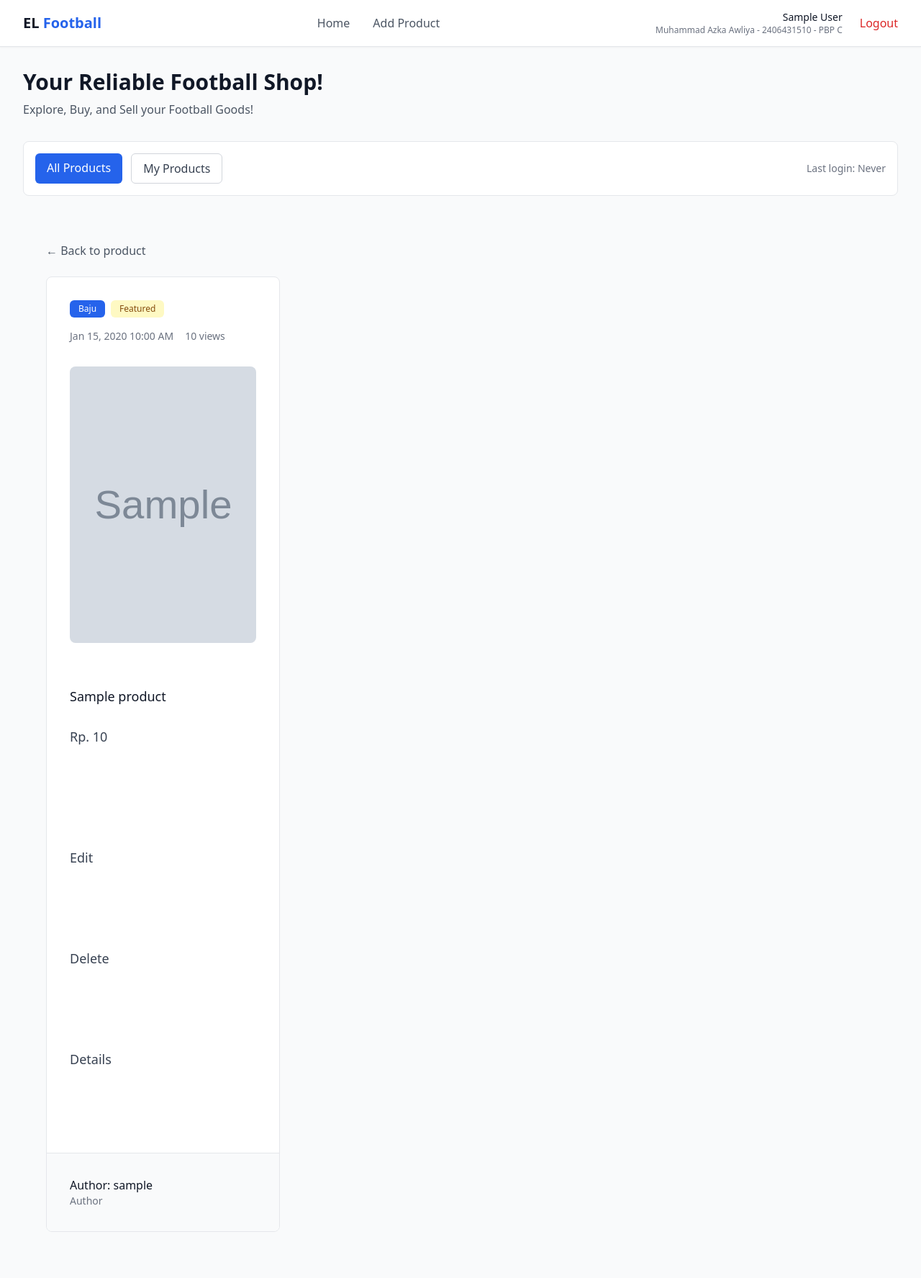
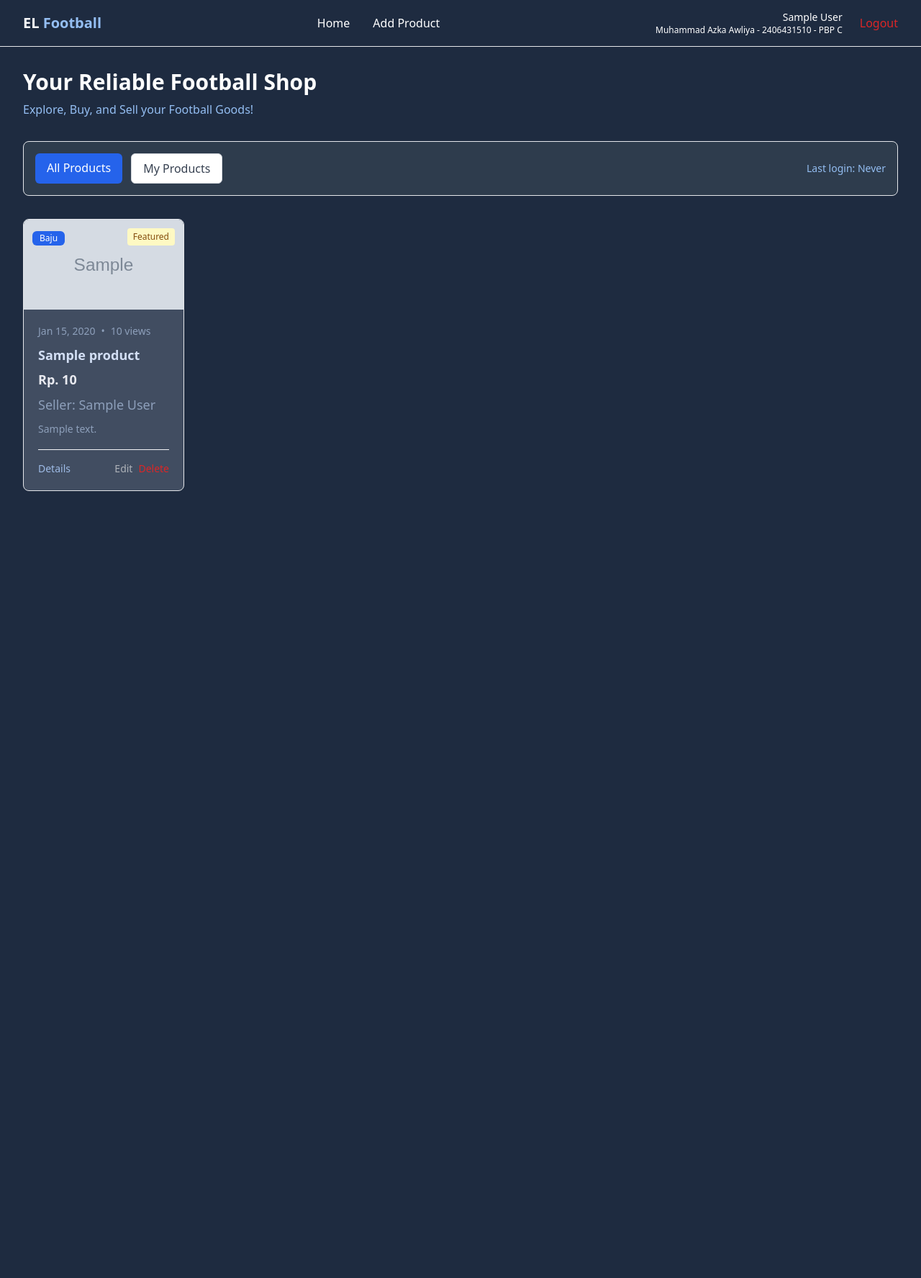
Before and after one commit to AsukaOurijya/el-football, a Django app: page / in a window 1280 px wide. Shown: the whole page at 72% size. After the commit the page ends 682 px from the top, so only its background shows below. Run offline with Django 5.2, Linux system fonts and the light colour scheme; a user stored in the database is signed in; tables that the repository leaves empty hold one stand-in row (values such as "Sample post"); grey boxes marked "Sample" are stand-in pictures; some libraries are stand-ins or nearby versions.

Commit message:
working on css

```diff
--- a/main/templates/addpro.html
+++ b/main/templates/addpro.html
@@ -4,7 +4,7 @@
 {% endblock meta %}
 
 {% block content %}
-<div class="bg-gray-50 w-full min-h-screen">
+<div class="bg-[#1e2b40] w-full min-h-screen">
   <div class="max-w-3xl mx-auto px-4 sm:px-6 lg:px-8 py-8">
 
     <!-- Back Navigation -->
--- a/main/templates/card_product.html
+++ b/main/templates/card_product.html
@@ -1,26 +1,83 @@
-{% extends 'base.html' %}
 {% load static %}
+<article class="bg-[#414d61] rounded-lg border border-gray-200 hover:shadow-lg transition-shadow duration-300 overflow-hidden">
+  <!-- Thumbnail -->
+  <div class="aspect-[16/9] relative overflow-hidden">
+    {% if product.thumbnail %}
+      <img src="{{ product.thumbnail }}" alt="{{ product.name }}" class="w-full h-full object-cover">
+    {% else %}
+      <div class="w-full h-full bg-gray-200"></div>
+    {% endif %}
 
-{% block meta %}
-<title>Product List</title>
-{% endblock meta %}
-
-{% block content %}
-{% include 'navbar.html' %}
-<div class="bg-gray-50 w-full pt-16 min-h-screen">
-  <div class="max-w-7xl mx-auto px-4 sm:px-6 lg:px-8 py-8">
-
-    <!-- Header Section -->
-    <div class="mb-8">
-      <h1 class="text-3xl font-bold text-gray-900 mb-2">Our Products</h1>
-      <p class="text-gray-600">Browse the collection of products in marketplace!</p>
+    <!-- Category Badge -->
+    <div class="absolute top-3 left-3">
+      <span class="inline-flex items-center px-2.5 py-0.5 rounded-md text-xs font-medium bg-blue-600 text-white">
+        {{ product.get_category_display }}
+      </span>
     </div>
 
-    <!-- Product Grid -->
-    {% if not product_list %}
-      <div class="bg-white rounded-lg border border-gray-200 p-12 text-center">
-        <div class="w-28 h-28 mx-auto mb-4">
-          <img src="{% static 'image/no-product.png' %}" alt="No product available" class="w-full h-full object-contain">
+    <!-- Status Badges -->
+    <div class="absolute top-3 right-3 flex space-x-2">
+      {% if product.is_featured %}
+        <span class="inline-flex items-center px-2 py-1 rounded text-xs font-medium bg-yellow-100 text-yellow-800">
+          Featured
+        </span>
+      {% endif %}
+    </div>
+  </div>
+
+  <!-- Content -->
+  <div class="p-5">
+    <div class="flex items-center text-sm text-[#8d9fba] mb-3">
+      <time datetime="{{ product.created_at|date:'c' }}">
+        {{ product.created_at|date:"M j, Y" }}
+      </time>
+      <span class="mx-2">•</span>
+      <span>{{ product.product_views }} views</span>
+    </div>
+
+    <h3 class="text-lg font-semibold text-[#d3dff5] mb-3 line-clamp-2 leading-tight">
+      <a href="{% url 'main:show_product' product.id %}" class="hover:text-[#809cd1] transition-colors">
+        {{ product.name }}
+      </a>
+    </h3>
+
+    <h3 class="text-lg font-semibold text-[#e9eaf0] mb-3 line-clamp-2 leading-tight">
+      <a href="{% url 'main:show_product' product.id %}">
+        Rp. {{ product.price }}
+      </a>
+    </h3>
+
+    <h5 class="text-lg font-500 text-[#8d9fba] mb-3 line-clamp-2 leading-tight">
+      <a href="{% url 'main:show_product' product.id %}">
+        Seller: {{ display_name|default:user.username }}
+      </a>
+    </h5>
+
+    <p class="text-[#8d9fba] text-sm leading-relaxed line-clamp-3 mb-4">
+      {{ product.description|truncatewords:20 }}
+    </p>
+
+    <!-- Action Buttons -->
+    {% if user.is_authenticated and product.user == user %}
+      <div class="flex items-center justify-between pt-4 border-t border-gray-100">
+        <a href="{% url 'main:show_product' product.id %}" class="text-[#9ebbe6] hover:text-[#566b8c] font-medium text-sm transition-colors">
+          Details
+        </a>
+        <div class="flex space-x-2">
+          <a href="{% url 'main:edit_product' product.id %}" class="text-[#aeb2b8] hover:text-[#566b8c] text-sm transition-colors">
+            Edit
+          </a>
+          <a href="{% url 'main:delete_product' product.id %}" class="text-red-600 hover:text-red-700 text-sm transition-colors">
+            Delete
+          </a>
         </div>
-        <h3 class="text-lg font-medium text-gray-900 mb-2">No products yet</h3>
-        <p
+      </div>
+    {% else %}
+      <div class="pt-4 border-t border-gray-100">
+        <a href="{% url 'main:show_product' product.id %}" class="text-[#9ebbe6] hover:text-[#566b8c] font-medium text-sm transition-colors">
+          Details →
+        </a>
+      </div>
+    {% endif %}
+  </div>
+</article>
--- a/main/templates/edit_product.html
+++ b/main/templates/edit_product.html
@@ -6,7 +6,7 @@
 {% endblock meta %}
 
 {% block content %}
-<div class="bg-gray-50 w-full min-h-screen">
+<div class="bg-[#1e2b40] w-full min-h-screen">
   <div class="max-w-3xl mx-auto px-4 sm:px-6 lg:px-8 py-8">
 
     <!-- Back Navigation -->
--- a/main/templates/login.html
+++ b/main/templates/login.html
@@ -5,7 +5,7 @@
 {% endblock meta %}
 
 {% block content %}
-<div class="bg-gray-50 w-full min-h-screen flex items-center justify-center p-8">
+<div class="bg-[#1e2b40] w-full min-h-screen flex items-center justify-center p-8">
   <div class="max-w-md w-full">
     <div class="bg-white rounded-lg border border-gray-200 p-6 sm:p-8 form-style">
       <div class="text-center mb-8">
--- a/main/templates/main.html
+++ b/main/templates/main.html
@@ -7,17 +7,17 @@
 
 {% block content %}
 {% include 'navbar.html' %}
-<div class="bg-gray-50 w-full pt-16 min-h-screen">
+<div class="bg-[#1e2b40] w-full pt-16 min-h-screen">
   <div class="max-w-7xl mx-auto px-4 sm:px-6 lg:px-8 py-8">
 
     <!-- Header Section -->
     <div class="mb-8">
-      <h1 class="text-3xl font-bold text-gray-900 mb-2">Your Reliable Football Shop!</h1>
-      <p class="text-gray-600">Explore, Buy, and Sell your Football Goods!</p>
+      <h1 class="text-3xl font-bold text-white mb-2">Your Reliable Football Shop</h1>
+      <p class="text-[#94bef2]">Explore, Buy, and Sell your Football Goods!</p>
     </div>
 
     <!-- Filter Section -->
-    <div class="flex flex-col sm:flex-row sm:items-center sm:justify-between mb-8 bg-white rounded-lg border border-gray-200 p-4">
+    <div class="flex flex-col sm:flex-row sm:items-center sm:justify-between mb-8 bg-[#2e3c4d] rounded-lg border border-gray-200 p-4">
       <div class="flex space-x-3 mb-4 sm:mb-0">
         <a href="?" class="{% if request.GET.filter == 'all' or not request.GET.filter  %} bg-blue-600 text-white{% else %}bg-white text-gray-700 border border-gray-300{% endif %} px-4 py-2 rounded-md font-medium transition-colors hover:bg-blue-600 hover:text-white">
           All Products
@@ -27,7 +27,7 @@
         </a>
       </div>
       {% if user.is_authenticated %}
-        <div class="text-sm text-gray-500">
+        <div class="text-sm text-[#94bef2]">
           Last login: {{ last_login }}
         </div>
       {% endif %}
@@ -44,13 +44,15 @@
           Add Product
         </a>
       </div>
-    {% else %}
-      <div class="grid grid-cols-1 md:grid-cols-2 lg:grid-cols-3 gap-6">
+
+      {% else %}
+      <div class="grid grid-cols-1 sm:grid-cols-2 md:grid-cols-3 lg:grid-cols-4 xl:grid-cols-5 gap-6">
         {% for product in product_list %}
-          {% include 'product_detail.html' with product=product %}
+          {% include 'card_product.html' with product=product %}
         {% endfor %}
       </div>
     {% endif %}
+
   </div>
 </div>
 {% endblock content %}
--- a/main/templates/navbar.html
+++ b/main/templates/navbar.html
@@ -1,19 +1,19 @@
-<nav class="fixed top-0 left-0 w-full bg-white border-b border-gray-200 shadow-sm z-50">
+<nav class="fixed top-0 left-0 w-full bg-[#1e2b40] border-b border-gray-200 shadow-sm z-50">
     <div class="max-w-7xl mx-auto px-6 lg:px-8">
         <div class="flex items-center justify-between h-16">
             <div class="flex items-center">
-                <h1 class="text-xl font-semibold text-gray-900">
-                EL<span class="text-blue-600"> Football</span>
+                <h1 class="text-xl font-semibold text-white">
+                EL<span class="text-[#94bef2]"> Football</span>
                 </h1>
             </div>
 
         <!-- Desktop Navigation -->
         <div class="hidden md:flex items-center space-x-8">
-            <a href="/" class="text-gray-600 hover:text-gray-900 font-medium transition-colors">
+            <a href="/" class="text-white hover:text-white font-medium transition-colors">
                 Home
             </a>
 
-            <a href="{% url 'main:add_product' %}" class="text-gray-600 hover:text-gray-900 font-medium transition-colors">
+            <a href="{% url 'main:add_product' %}" class="text-white hover:text-white font-medium transition-colors">
                 Add Product
             </a>
         </div>
@@ -22,14 +22,14 @@
         <div class="hidden md:flex items-center space-x-6">
             {% if user.is_authenticated %}
             <div class="text-right">
-                <div class="text-sm font-medium text-gray-900">{{ display_name|default:user.username }}</div>
-                <div class="text-xs text-gray-500">{{ name|default:user.username }} - {{ npm|default:"Student" }} - {{ class|default:"Class" }}</div>
+                <div class="text-sm font-medium text-white">{{ display_name|default:user.username }}</div>
+                <div class="text-xs text-white">{{ name|default:user.username }} - {{ npm|default:"Student" }} - {{ class|default:"Class" }}</div>
             </div>
             <a href="{% url 'main:logout' %}" class="text-red-600 hover:text-red-700 font-medium transition-colors">
                 Logout
             </a>
             {% else %}
-            <a href="{% url 'main:login' %}" class="text-gray-600 hover:text-gray-900 font-medium transition-colors">
+            <a href="{% url 'main:login' %}" class="text-white hover:text-white-900 font-medium transition-colors">
                 Login
             </a>
             <a href="{% url 'main:register' %}" class="bg-green-600 hover:bg-green-700 text-white px-4 py-2 rounded font-medium transition-colors">
@@ -40,7 +40,7 @@
 
         <!-- Mobile Menu Button -->
         <div class="md:hidden flex items-center">
-            <button class="mobile-menu-button p-2 text-gray-600 hover:text-gray-900 transition-colors">
+            <button class="mobile-menu-button p-2 text-white hover:text-white-900 transition-colors">
             <span class="sr-only">Open menu</span>
             <div class="w-6 h-6 flex flex-col justify-center items-center">
                 <span class="bg-current block transition-all duration-300 ease-out h-0.5 w-6 rounded-sm"></span>
@@ -56,11 +56,11 @@
         <div class="px-6 py-4 space-y-4">
         <!-- Mobile Navigation Links -->
         <div class="space-y-1">
-            <a href="/" class="block text-gray-600 hover:text-gray-900 font-medium py-3 transition-colors">
+            <a href="/" class="block text-white-600 hover:text-blue font-medium py-3 transition-colors">
             Home
             </a>
 
-            <a href="{% url 'main:add_product' %}" class="block text-gray-600 hover:text-gray-900 font-medium py-3 transition-colors">
+            <a href="{% url 'main:add_product' %}" class="block text-white hover:text-blue font-medium py-3 transition-colors">
             Add Product
             </a>
         </div>
@@ -69,15 +69,15 @@
         <div class="border-t border-gray-200 pt-4">
             {% if user.is_authenticated %}
             <div class="mb-4">
-                <div class="font-medium text-gray-900">{{ display_name|default:user.username }}</div>
-                <div class="text-sm text-gray-500">{{ name|default:user.username }} - {{ npm|default:"Student" }} - {{ class|default:"Class" }}</div>
+                <div class="font-medium text-white">{{ display_name|default:user.username }}</div>
+                <div class="text-sm text-white-500">{{ name|default:user.username }} - {{ npm|default:"Student" }} - {{ class|default:"Class" }}</div>
             </div>
             <a href="{% url 'main:logout' %}" class="block text-red-600 hover:text-red-700 font-medium py-3 transition-colors">
                 Logout
             </a>
             {% else %}
             <div class="space-y-3">
-                <a href="{% url 'main:login' %}" class="block text-gray-600 hover:text-gray-900 font-medium py-3 transition-colors">
+                <a href="{% url 'main:login' %}" class="block text-white-600 hover:text-white-900 font-medium py-3 transition-colors">
                     Login
                 </a>
 
--- a/main/templates/product_detail.html
+++ b/main/templates/product_detail.html
@@ -2,23 +2,22 @@
 {% load static %}
 
 {% block meta %}
-<title>{{ product.title }} - El Football</title>
+<title>{{ product.name|default:"Product" }} - El Football</title>
 {% endblock meta %}
 
 {% block content %}
-<div class="bg-gray-50 w-full min-h-screen">
+<div class="bg-[#1e2b40] w-full min-h-screen">
   <div class="max-w-6xl mx-auto px-4 sm:px-6 lg:px-8 py-8">
 
-        <!-- Back Navigation -->
+    <!-- Back -->
     <div class="mb-6">
       <a href="{% url 'main:show_main' %}" class="text-gray-600 hover:text-gray-900 font-medium transition-colors">
         ← Back to product
       </a>
     </div>
 
-        <!-- Article -->
+    <!-- Card -->
     <article class="bg-white rounded-lg border border-gray-200 overflow-hidden">
-
       <!-- Header -->
       <div class="p-6 sm:p-8">
         <div class="flex flex-wrap items-center gap-2 mb-4">
@@ -26,77 +25,76 @@
             {{ product.get_category_display }}
           </span>
           {% if product.is_featured %}
-                        <span class="inline-flex items-center px-3 py-1 rounded-md text-xs font-medium bg-yellow-100 text-yellow-800">
-                            Featured
-                        </span>
+            <span class="inline-flex items-center px-3 py-1 rounded-md text-xs font-medium bg-yellow-100 text-yellow-800">Featured</span>
           {% endif %}
           {% if product.is_product_hot %}
-                        <span class="inline-flex items-center px-3 py-1 rounded-md text-xs font-medium bg-red-100 text-red-800">
-                            Hot
-                        </span>
+            <span class="inline-flex items-center px-3 py-1 rounded-md text-xs font-medium bg-red-100 text-red-800">Hot</span>
           {% endif %}
         </div>
 
-                <h1 class="text-3xl sm:text-4xl font-bold text-gray-900 leading-tight mb-4">
-                    {{ product.title }}
+        <h1 class="text-3xl sm:text-4xl font-bold text-gray-900 leading-tight mb-3">
+          {{ product.name }}
         </h1>
 
         <div class="flex flex-wrap items-center text-sm text-gray-500 gap-4">
           <time datetime="{{ product.created_at|date:'c' }}">
             {{ product.created_at|date:"M j, Y g:i A" }}
           </time>
-                    <span>{{ product.product_views }} views</span>
+          <span>•</span>
+          <span>{{ product.product_views|default:0 }} views</span>
         </div>
       </div>
 
-            <!-- Featured Image -->
+      <!-- Image (URLField) -->
       {% if product.thumbnail %}
         <div class="px-6 sm:px-8">
-                    <img src="{{ product.thumbnail }}"
-                            alt="{{ product.title }}"
-                            class="w-full h-64 sm:h-80 lg:h-96 object-cover rounded-lg">
+          {# karena thumbnail adalah URLField, gunakan langsung product.thumbnail #}
+          <img src="{{ product.thumbnail }}" alt="{{ product.name }}" class="w-full h-64 sm:h-80 lg:h-96 object-cover rounded-lg">
+        </div>
+      {% else %}
+        {# fallback image statis #}
+        <div class="px-6 sm:px-8">
+          <img src="{% static 'image/product-placeholder.png' %}" alt="No image" class="w-full h-64 sm:h-80 lg:h-96 object-cover rounded-lg">
         </div>
       {% endif %}
 
       <!-- Content -->
       <div class="p-6 sm:p-8">
         <div class="prose prose-lg max-w-none">
-                    <div class="text-gray-900 leading-relaxed whitespace-pre-line text-base sm:text-lg">
+          <div class="text-gray-900 leading-relaxed whitespace-pre-line text-base sm:text-lg mb-4">
             {{ product.name }}
           </div>
 
-                    <div class="text-gray-700 leading-relaxed whitespace-pre-line text-base sm:text-lg">
-                        Rp. {{ product.price }}
+          <div class="text-gray-700 leading-relaxed whitespace-pre-line text-base sm:text-lg mb-4 font-semibold text-xl">
+            {% if product.price %}
+              Rp. {{ product.price}}
+            {% else %}
+              Rp. -
+            {% endif %}
           </div>
 
-                    <div class="text-gray-700 leading-relaxed whitespace-pre-line text-base sm:text-lg">
-                        <p>
-                        {% if user.is_authenticated and product.user == user %}
-                        <a href="{% url 'main:edit_product' product.pk %}">
-                        <button>
-                            Edit
-                        </button>
-                        </a>
-
-                        <a href="{% url 'main:delete_product' product.pk %}">
-                            <button>
-                                Delete
-                            </button>
-                        </a>
-
-                        <a href="{% url 'main:show_product' product.pk %}">
-                            <button>
-                                Details
-                            </button>
-                        </a>
+          <div class="text-gray-700 leading-relaxed whitespace-pre-line text-base sm:text-lg mb-4">
+            {% if product.description %}
+              {{ product.description }}
+            {% else %}
+              No description provided.
             {% endif %}
-                        </p>
           </div>
 
+          <div class="flex items-center gap-3 mt-4">
+            {% if product.pk %}
+              <a href="{% url 'main:show_product' product.pk %}" class="px-4 py-2 border border-gray-300 rounded-md text-sm hover:bg-gray-50">Details</a>
+            {% endif %}
+
+            {% if user.is_authenticated and product.user == user %}
+              <a href="{% url 'main:edit_product' product.pk %}" class="px-4 py-2 bg-blue-600 text-white rounded-md text-sm hover:bg-blue-700">Edit</a>
+              <a href="{% url 'main:delete_product' product.pk %}" class="px-4 py-2 bg-red-100 text-red-700 rounded-md text-sm hover:bg-red-200">Delete</a>
+            {% endif %}
+          </div>
         </div>
       </div>
 
-            <!-- Author Info -->
+      <!-- Author -->
       <div class="border-t border-gray-200 p-6 sm:p-8 bg-gray-50">
         <div class="flex items-center justify-between">
           <div>
--- a/main/templates/register.html
+++ b/main/templates/register.html
@@ -6,7 +6,7 @@
 
 {% block content %}
 <div class="form-style">
-  <div class="min-h-screen bg-gray-50 flex items-center justify-center p-8">
+  <div class="min-h-screen bg-[#1e2b40] flex items-center justify-center p-8">
     <div class="max-w-md w-full relative z-10">
       <div class="bg-white border border-gray-200 rounded-lg p-8 shadow-sm">
       <div class="text-center mb-8">
```
Lines whose indentation alone changed are shown as unchanged.
